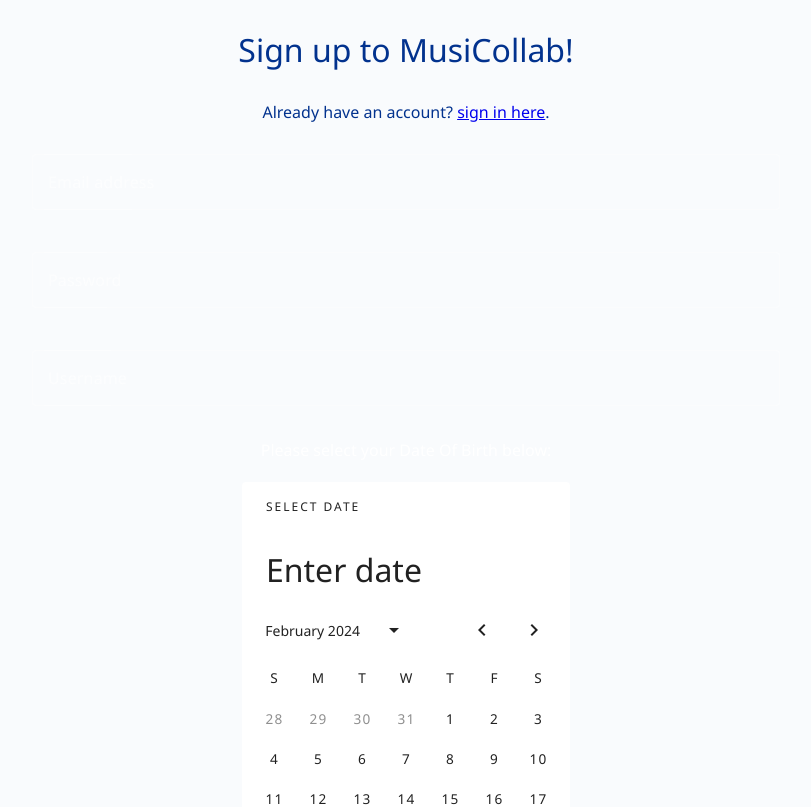
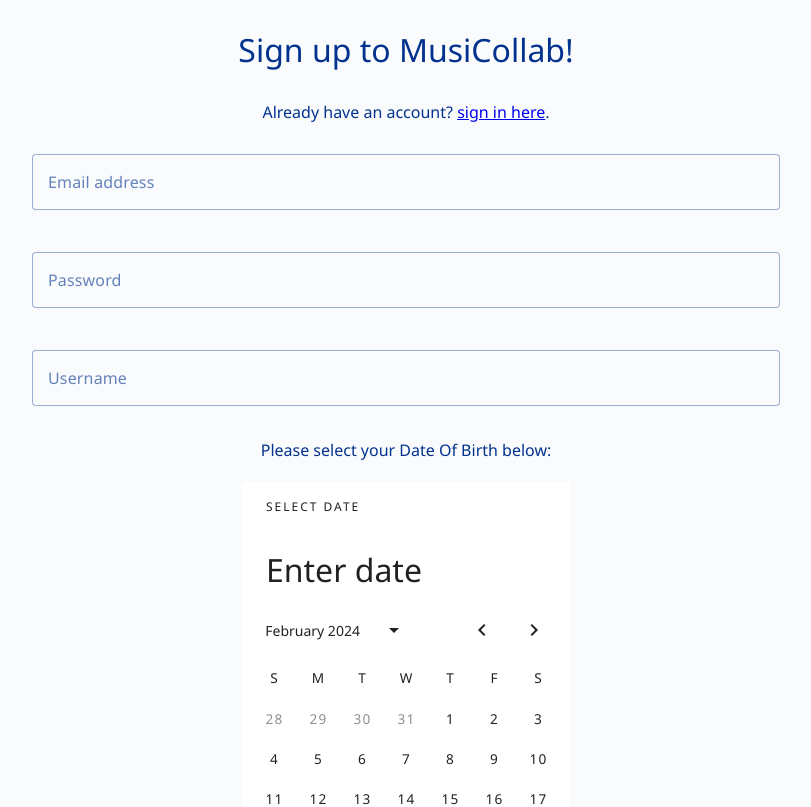
Before and after one commit to LiamHoogstad/Group_9_GDP, a Vue app: page /sign-up in a window 1280 px wide. Shown: the top 807 px of the page, without its empty margins (234-1045 px from the left). Built offline with nearby package versions, Linux system fonts and the light colour scheme.

Commit message:
Visibility issue with sign-up containers

```diff
--- a/frontend/views/SignUp.vue
+++ b/frontend/views/SignUp.vue
@@ -283,7 +283,6 @@
   transform: translateY(-50%);
 }
 .signUpContainer {
-  color: #ffffff;
   margin-top: 20px;
 }
 .formContainer {
```
